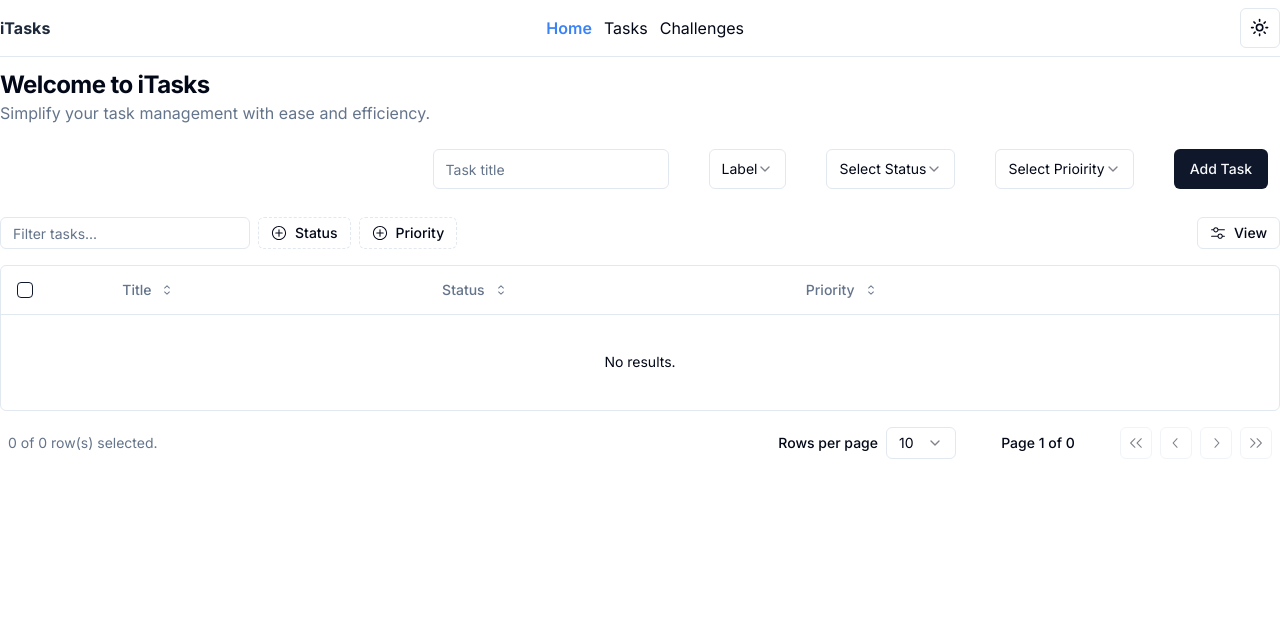
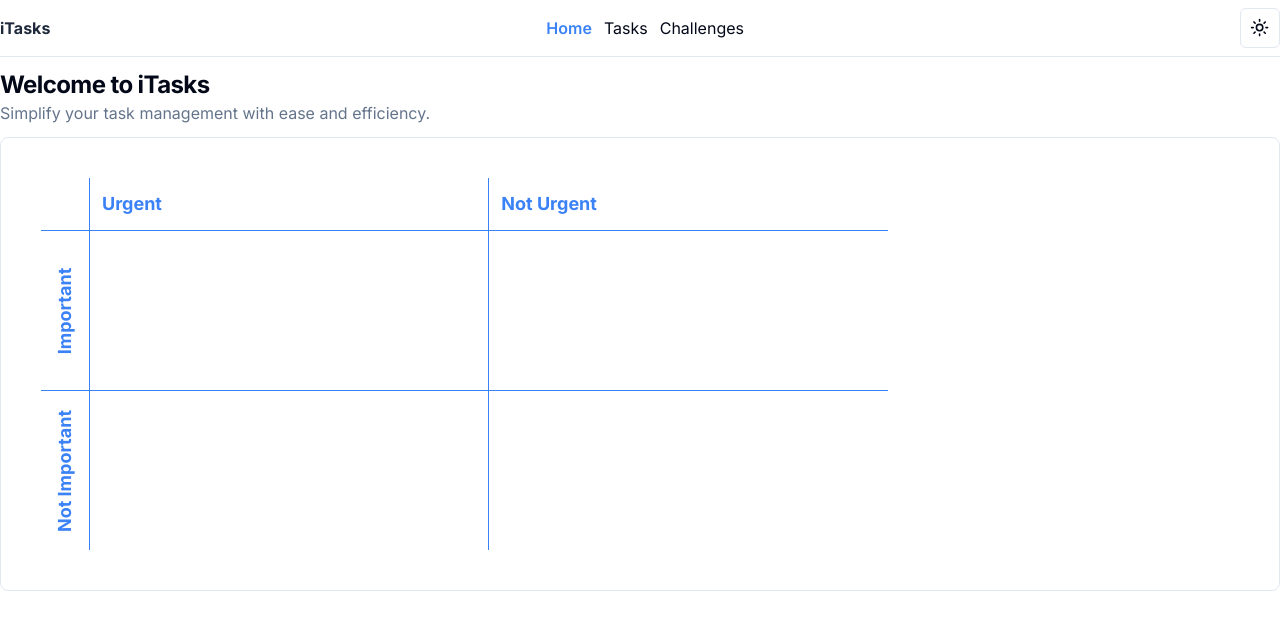
Before and after one commit to GohYiHao/iTasks, a Next.js app: page / in a window 1280 px wide. Shown: the top 630 px of the page. Built offline with nearby package versions, Linux system fonts and the light colour scheme.

Commit message:
chore(feat): add Eisenhower Matrix, powerful decision-making tool

```diff
--- a/src/app/page.tsx
+++ b/src/app/page.tsx
@@ -1,4 +1,4 @@
-import Tasks from "./tasks/tasks";
+import Box from "@/components/box/box";
 
 const Home = () => {
   return (
@@ -10,7 +10,7 @@ const Home = () => {
         </p>
       </div>
       <div className="max-w-screen-xl mx-auto">
-        <Tasks />
+        <Box />
       </div>
     </main>
   );
--- a/src/app/tasks/data/data.tsx
+++ b/src/app/tasks/data/data.tsx
@@ -1,5 +1,6 @@
 import {
   ArrowDownIcon,
+  ArrowLeftIcon,
   ArrowRightIcon,
   ArrowUpIcon,
   CheckCircledIcon,
@@ -7,7 +8,7 @@ import {
   CrossCircledIcon,
   QuestionMarkCircledIcon,
   StopwatchIcon,
-} from "@radix-ui/react-icons"
+} from "@radix-ui/react-icons";
 
 export const labels = [
   {
@@ -22,7 +23,7 @@ export const labels = [
     value: "documentation",
     label: "Documentation",
   },
-]
+];
 
 export const statuses = [
   {
@@ -50,22 +51,27 @@ export const statuses = [
     label: "Canceled",
     icon: CrossCircledIcon,
   },
-]
+];
 
 export const priorities = [
   {
-    label: "Low",
-    value: "low",
-    icon: ArrowDownIcon,
+    label: "Urgent",
+    value: "urgent",
+    icon: ArrowUpIcon,
   },
   {
-    label: "Medium",
-    value: "medium",
+    label: "Not Urgent",
+    value: "not-urgent",
+    icon: ArrowLeftIcon,
+  },
+  {
+    label: "Important",
+    value: "important",
     icon: ArrowRightIcon,
   },
   {
-    label: "High",
-    value: "high",
-    icon: ArrowUpIcon,
+    label: "Not Important",
+    value: "not-important",
+    icon: ArrowDownIcon,
   },
-]
+];
--- /dev/null
+++ b/src/components/box/box.tsx
@@ -0,0 +1,104 @@
+"use client";
+
+import { useTask } from "@/context/task-context";
+
+const Box = () => {
+  const { tasks } = useTask();
+  const urgentTasks = tasks.filter((task) => task.priority === "urgent");
+  const notUrgentTasks = tasks.filter((task) => task.priority === "not-urgent");
+  const importantTasks = tasks.filter((task) => task.priority === "important");
+  const notImportantTasks = tasks.filter(
+    (task) => task.priority === "not-important"
+  );
+  return (
+    <div className="border p-10 rounded-lg">
+      <div className="flex flex-col border-blue-500">
+        <div className="flex items-center  border-blue-500">
+          <div className="w-12 whitespace-nowrap	 p-4"></div>
+          <div className="w-1/3 p-3 text-blue-500 text-lg font-bold border-l border-blue-500">
+            Urgent
+          </div>
+          <div className="w-1/3 p-3 text-blue-500 text-lg font-bold border-l border-blue-500">
+            Not Urgent
+          </div>
+        </div>
+        <div className="flex min-h-40">
+          <div className="w-12 whitespace-nowrap flex justify-center items-center p-4 border-t border-blue-500">
+            <span className="rotate-[270deg] text-blue-500 inline-block text-lg font-bold">
+              Important
+            </span>
+          </div>
+          <div className="w-1/3 p-4 border-l border-t border-blue-500">
+            {urgentTasks.map((task, index) => {
+              return (
+                <div
+                  key={index}
+                  className="p-3 border-b hover:bg-muted ease-in-out transition"
+                >
+                  <div className="flex justify-between">
+                    <h3>{task.title}</h3>
+                    <span>{task.status}</span>
+                  </div>
+                </div>
+              );
+            })}
+          </div>
+          <div className="w-1/3 p-4 border-l border-t border-blue-500">
+            {notUrgentTasks.map((task, index) => {
+              return (
+                <div
+                  key={index}
+                  className="p-3 border-b hover:bg-muted ease-in-out transition"
+                >
+                  <div className="flex justify-between">
+                    <h3>{task.title}</h3>
+                    <span>{task.status}</span>
+                  </div>
+                </div>
+              );
+            })}
+          </div>
+        </div>
+        <div className="flex min-h-40">
+          <div className="w-12 whitespace-nowrap	border-t border-blue-500 flex justify-center items-center p-4">
+            <span className="rotate-[270deg] inline-block text-blue-500 text-lg font-bold">
+              Not Important
+            </span>
+          </div>
+          <div className="w-1/3 p-4 border-l border-t border-blue-500">
+            {importantTasks.map((task, index) => {
+              return (
+                <div
+                  key={index}
+                  className="p-3 border-b hover:bg-muted ease-in-out transition"
+                >
+                  <div className="flex justify-between">
+                    <h3>{task.title}</h3>
+                    <span>{task.status}</span>
+                  </div>
+                </div>
+              );
+            })}
+          </div>
+          <div className="w-1/3 p-4 border-l border-t border-blue-500">
+            {notImportantTasks.map((task, index) => {
+              return (
+                <div
+                  key={index}
+                  className="p-3 border-b hover:bg-muted ease-in-out transition"
+                >
+                  <div className="flex justify-between">
+                    <h3>{task.title}</h3>
+                    <span>{task.status}</span>
+                  </div>
+                </div>
+              );
+            })}
+          </div>
+        </div>
+      </div>
+    </div>
+  );
+};
+
+export default Box;
```
